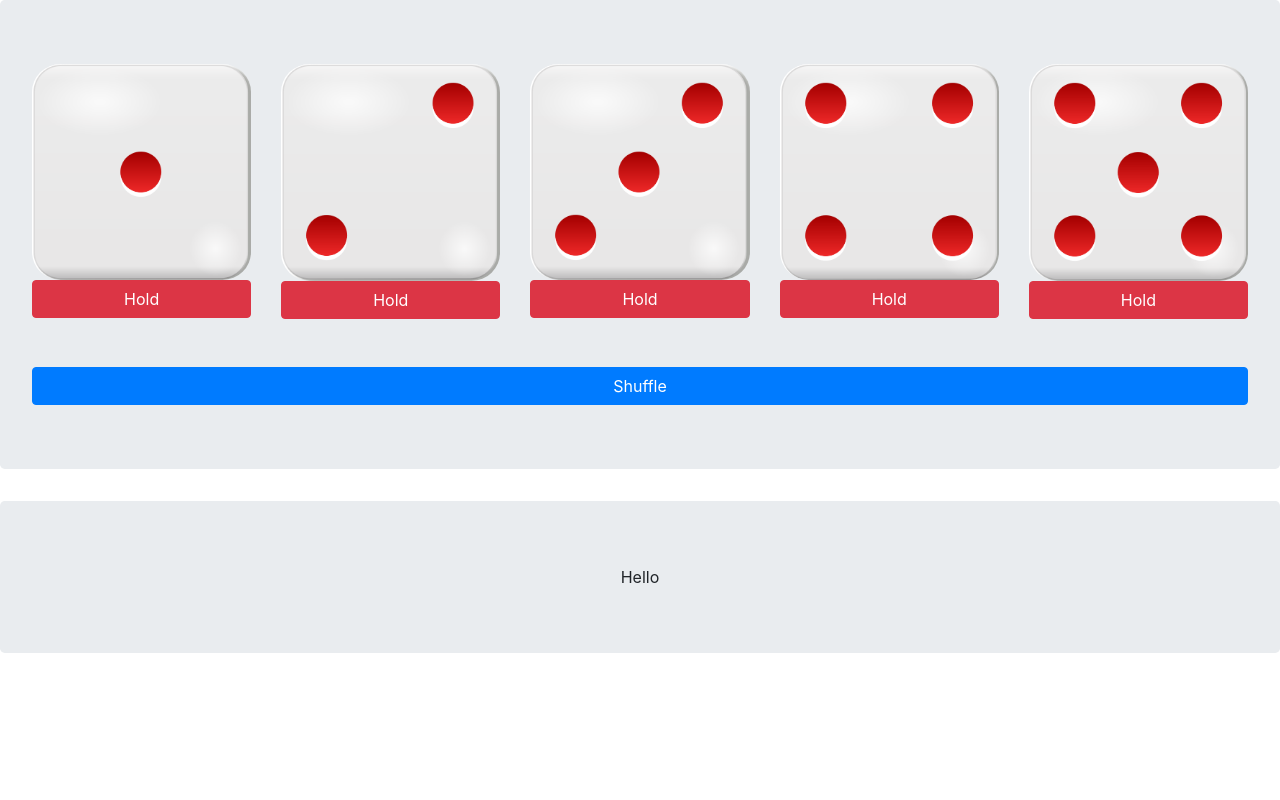
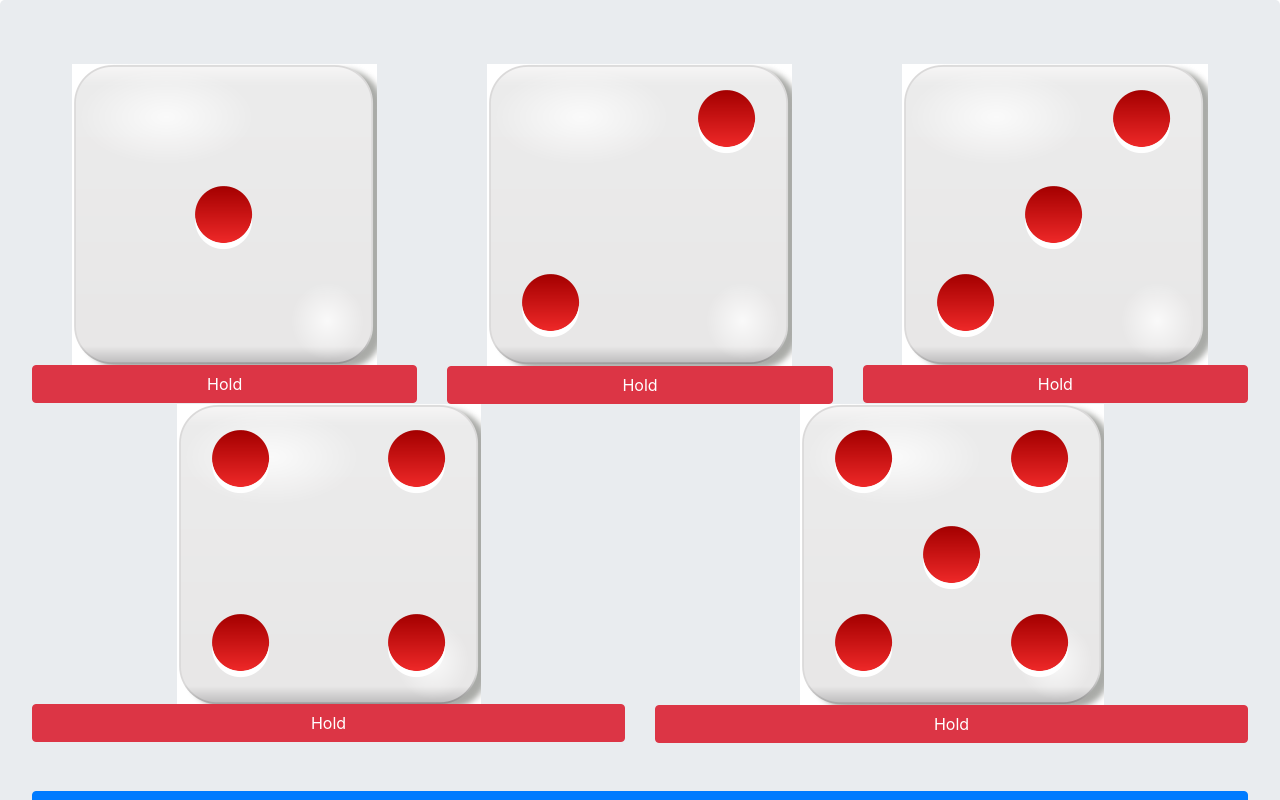
Before and after one commit to mike881205/yahtzee-react, a React (Create React App) app: page / in a window 1280 px wide. Shown: the top 800 px of the page. Built offline with nearby package versions, Linux system fonts and the light colour scheme.

Commit message:
updated diceSlot JSX and added shuffle function

```diff
--- a/src/components/DiceSlot/index.js
+++ /dev/null
@@ -1,35 +0,0 @@
-import React, { Component } from "react";
-import { FormGroup, Input, Label, Small, FormBtn } from "../../components/Form";
-import './style.css'
-
-class DiceSlot extends Component {
-
-    state = {
-    }
-
-    componentDidMount() {
-
-    }
-
-    render() {
-        return (
-            <div className="col-sm diceSlot">
-                <div className="row">
-                    <div className="col">
-                        <img value={this.props.value} src={this.props.src}></img>
-                    </div>
-                </div>
-                <div className="row">
-                    <div className="col">
-                        <FormBtn text="Hold" classes="btn-danger"
-                        // onClick={}
-                        />
-                    </div>
-                </div>
-            </div>
-        )
-    }
-
-}
-
-export default DiceSlot
--- a/src/components/DiceSlot/style.css
+++ /dev/null
@@ -1,9 +0,0 @@
-img {
-    height: 100%;
-    width: 100%;
-    border-radius: 13%;
-}
-
-.diceSlot {
-
-}
--- a/src/components/TopJumbo/index.js
+++ b/src/components/TopJumbo/index.js
@@ -20,37 +20,107 @@ class TopJumbo extends Component {
             { value: 4, src: this.props.images[3], held: false },
             { value: 5, src: this.props.images[4], held: false },
             { value: 6, src: this.props.images[5], held: false }
-        ],
-        diceJSX: []
+        ]
     }
 
     componentDidMount() {
-        let diceJSX = []
-        for (let i = 0; i < 5; i++) {
-            diceJSX.push(
-                <DiceSlot
-                    key={i}
-                    id={i}
-                    value={this.state.diceSlots[i].value}
-                    src={this.state.diceSlots[i].src}
-                />
-            )
-        }
-        this.setState({
-            diceJSX: diceJSX
-        })
+
     }
 
     shuffle = () => {
-        let randomDice = this.state.dice[Math.floor(Math.random() * this.state.dice.length)]
-        console.log(randomDice.value)
+        let diceSlots = this.state.diceSlots
+
+        diceSlots.forEach(dice => {
+            let randomDice = this.state.dice[Math.floor(Math.random() * this.state.dice.length)]
+            if (!dice.held) {
+                dice.value = randomDice.value
+                dice.src = randomDice.src
+            }
+        });
+
+        this.setState({
+            diceSlots: diceSlots
+        })
     }
 
     render() {
         return (
             <div className="jumbotron" align="center">
                 <div className="row">
-                    {this.state.diceJSX}
+                    <div className="col">
+                        <div className="row">
+                            <div className="col">
+                                <img value={this.state.diceSlots[0].value} src={this.state.diceSlots[0].src}></img>
+                            </div>
+                        </div>
+                        <div className="row">
+                            <div className="col">
+                                <FormBtn text="Hold" classes="btn-danger"
+                                // onClick={}
+                                />
+                            </div>
+                        </div>
+                    </div>
+                    <div className="col">
+                        <div className="row">
+                            <div className="col">
+                            <img value={this.state.diceSlots[1].value} src={this.state.diceSlots[1].src}></img>
+
+                            </div>
+                        </div>
+                        <div className="row">
+                            <div className="col">
+                                <FormBtn text="Hold" classes="btn-danger"
+                                // onClick={}
+                                />
+                            </div>
+                        </div>
+                    </div>
+                    <div className="col">
+                        <div className="row">
+                            <div className="col">
+                            <img value={this.state.diceSlots[2].value} src={this.state.diceSlots[2].src}></img>
+
+                            </div>
+                        </div>
+                        <div className="row">
+                            <div className="col">
+                                <FormBtn text="Hold" classes="btn-danger"
+                                // onClick={}
+                                />
+                            </div>
+                        </div>
+                    </div>
+                    <div className="col">
+                        <div className="row">
+                            <div className="col">
+                            <img value={this.state.diceSlots[3].value} src={this.state.diceSlots[3].src}></img>
+
+                            </div>
+                        </div>
+                        <div className="row">
+                            <div className="col">
+                                <FormBtn text="Hold" classes="btn-danger"
+                                // onClick={}
+                                />
+                            </div>
+                        </div>
+                    </div>
+                    <div className="col">
+                        <div className="row">
+                            <div className="col">
+                            <img value={this.state.diceSlots[4].value} src={this.state.diceSlots[4].src}></img>
+
+                            </div>
+                        </div>
+                        <div className="row">
+                            <div className="col">
+                                <FormBtn text="Hold" classes="btn-danger"
+                                // onClick={}
+                                />
+                            </div>
+                        </div>
+                    </div>
                 </div>
                 <br></br>
                 <br></br>
```
